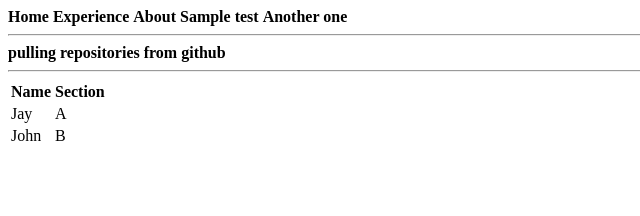
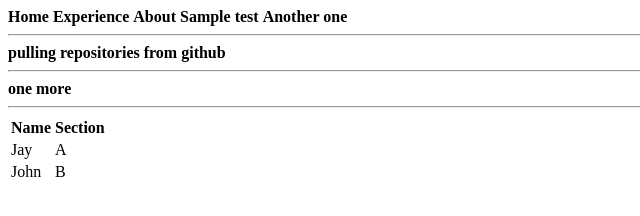
Before and after one commit to meliodaff/Web-Development, a plain HTML site: page basics.html in a window 1280 px wide. Shown: the whole page, without its empty margins (0-640 px from the left). Drawn offline with Linux system fonts and the light colour scheme.

Commit message:
one more update

```diff
--- a/basics.html
+++ b/basics.html
@@ -19,6 +19,9 @@
 <hr>
 <b>pulling repositories from github</b>
 <hr>
+<b>one more</b>
+<hr>
+
 
 
  </div>
```
